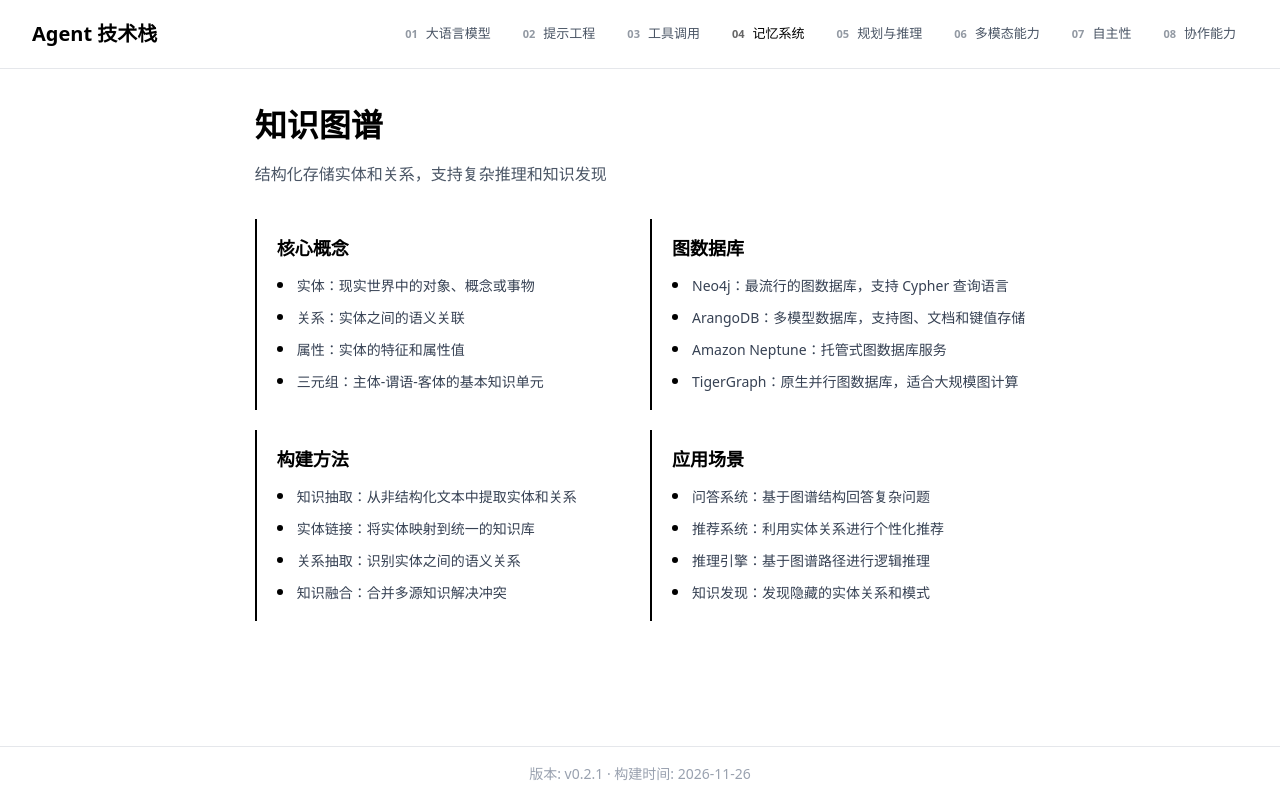
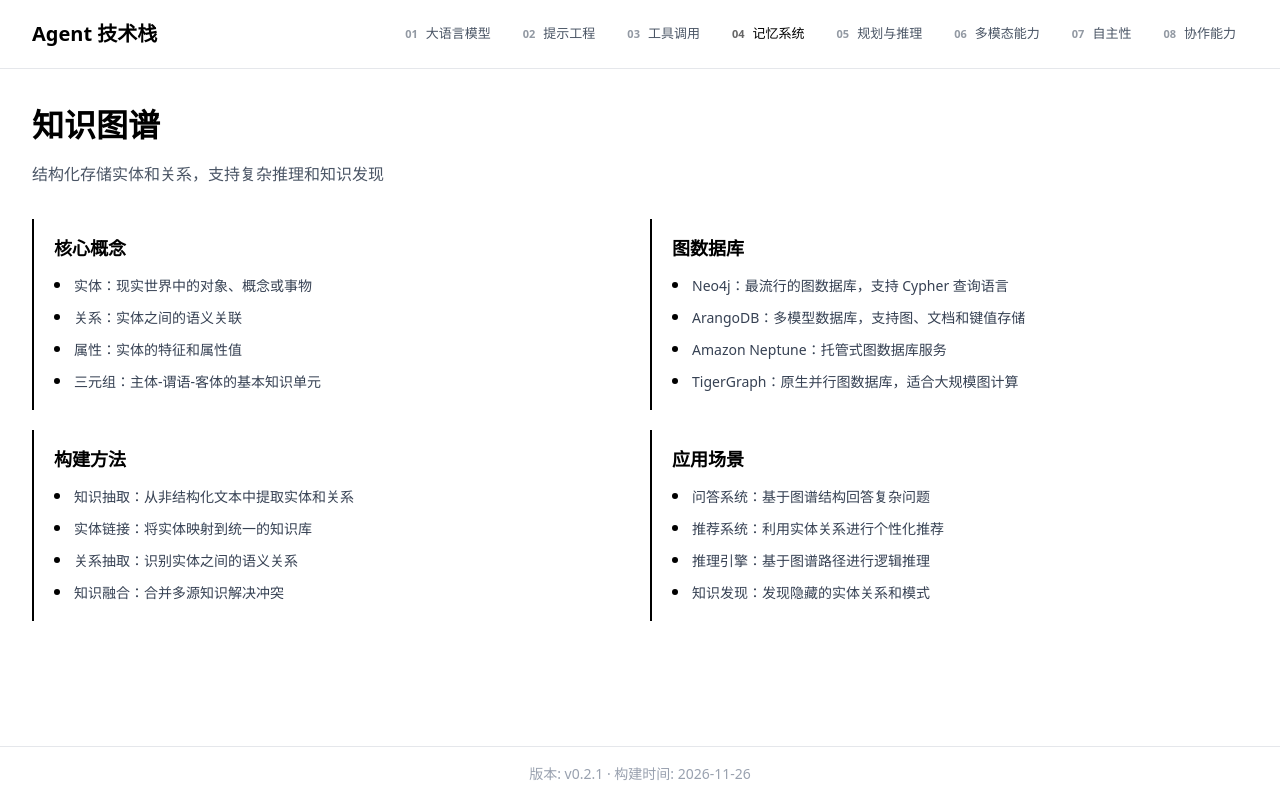
Before and after one commit to yc-w-cn/agentic-engineering-stack, a Next.js app: page /agentic-engineering-stack/memory-system/knowledge-graph in a window 1280 px wide. Built offline with nearby package versions, Linux system fonts and the light colour scheme.

Commit message:
style(memory-system): 统一页面主内容区域宽度样式
将多个内存系统页面的主内容区域宽度样式从`max-w-7xl`改为`w-full max-w-7xl`，确保布局一致性

```diff
--- a/src/app/memory-system/knowledge-graph/page.tsx
+++ b/src/app/memory-system/knowledge-graph/page.tsx
@@ -10,7 +10,7 @@ export default function KnowledgeGraphPage() {
     <div className="min-h-screen flex flex-col bg-white dark:bg:black">
       <Navbar />
 
-      <main className="flex-1 max-w-7xl mx-auto px-8 py-8">
+      <main className="flex-1 w-full max-w-7xl mx-auto px-8 py-8">
         <header className="mb-8">
           <h1 className="text-[32px] font-bold text-black dark:text:white mb-3">
             {detail.title}
--- a/src/app/memory-system/rag/page.tsx
+++ b/src/app/memory-system/rag/page.tsx
@@ -10,7 +10,7 @@ export default function RAGPage() {
     <div className="min-h-screen flex flex-col bg-white dark:bg:black">
       <Navbar />
 
-      <main className="flex-1 max-w-7xl mx-auto px-8 py-8">
+      <main className="flex-1 w-full max-w-7xl mx-auto px-8 py-8">
         <header className="mb-8">
           <h1 className="text-[32px] font-bold text-black dark:text:white mb-3">
             {detail.title}
--- a/src/app/memory-system/vector-database/page.tsx
+++ b/src/app/memory-system/vector-database/page.tsx
@@ -10,7 +10,7 @@ export default function VectorDatabasePage() {
     <div className="min-h-screen flex flex-col bg-white dark:bg:black">
       <Navbar />
 
-      <main className="flex-1 max-w-7xl mx-auto px-8 py-8">
+      <main className="flex-1 w-full max-w-7xl mx-auto px-8 py-8">
         <header className="mb-8">
           <h1 className="text-[32px] font-bold text-black dark:text:white mb-3">
             {detail.title}
```
